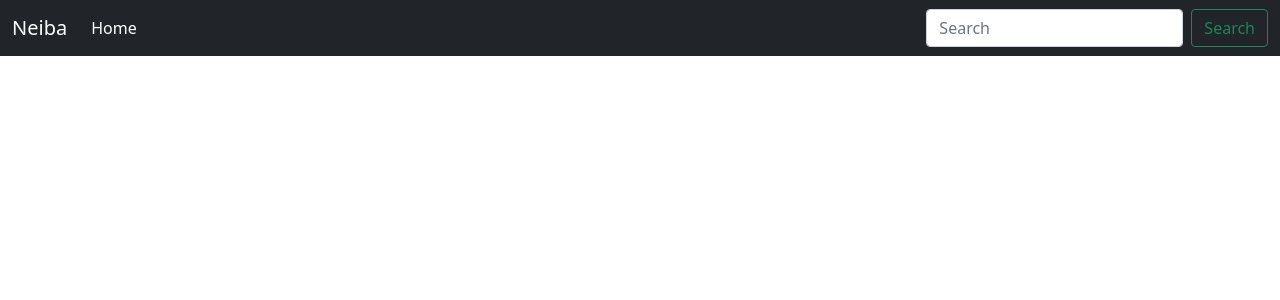
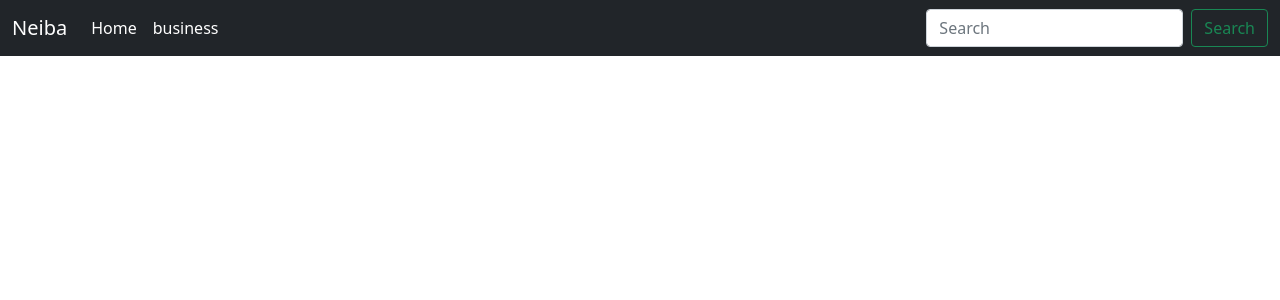
Before and after one commit to dan-mutua/djangowk4, a Django app: page /accounts/profile/ in a window 1280 px wide. Shown: the top 300 px of the page. Run offline with Django 3.2, Linux system fonts and the light colour scheme.

Commit message:
fix a bug in homepage

```diff
--- a/blog/templates/base.html
+++ b/blog/templates/base.html
@@ -38,6 +38,14 @@
                 aria-current="page"
                 href="{% url 'home' %}"
                 >Home</a
+              >
+            </li>
+            <li class="nav-item">
+              <a
+                class="nav-link active"
+                aria-current="page"
+                href="{% url 'business' %}"
+                >business</a
               >
             </li>
 
--- a/blog/urls.py
+++ b/blog/urls.py
@@ -5,12 +5,12 @@ from django.conf.urls.static import static
 from django.contrib.auth.views import LoginView
 
 urlpatterns = [
-    path('', views.index, name='index'),
+    path('', views.home, name='home'),
     path('profile/<username>/', views.profile, name='profile'),
     path('profile/<username>/edit', views.edit_profile, name='edit'),
     path('search/', views.search_businesses, name='search_results'),
     path('business/(\d+)', views.get_business, name='business_results'),
-    path('new/business', views.new_business, name='new_business'),
+    path('new/business', views.new_business, name='business'),
     path('new/post', views.new_post, name='new_post'),
     path('logout/', views.logout, name='logout'),
     path('accounts/profile/', LoginView.as_view(template_name='profile.html'), name='profile'),
```
Also changed, not shown: blog/views.py (+5 -5 lines), blog/templates/add_post.html (renamed from blog/templates/addphoto.html), blog/templates/business.html (renamed from blog/templates/update.html), blog/templates/edit_profile.html (renamed from blog/templates/addcategory.html).
